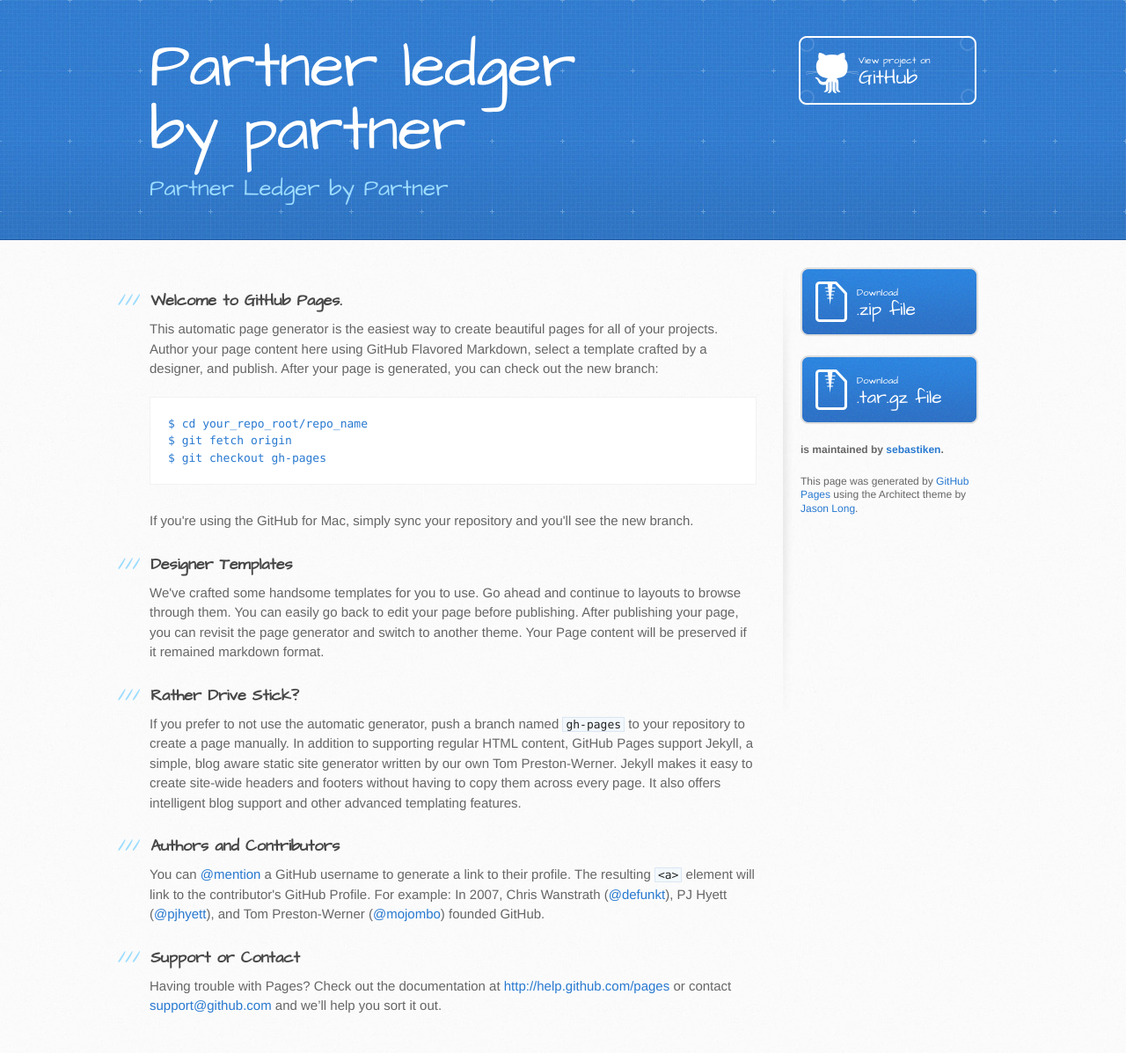
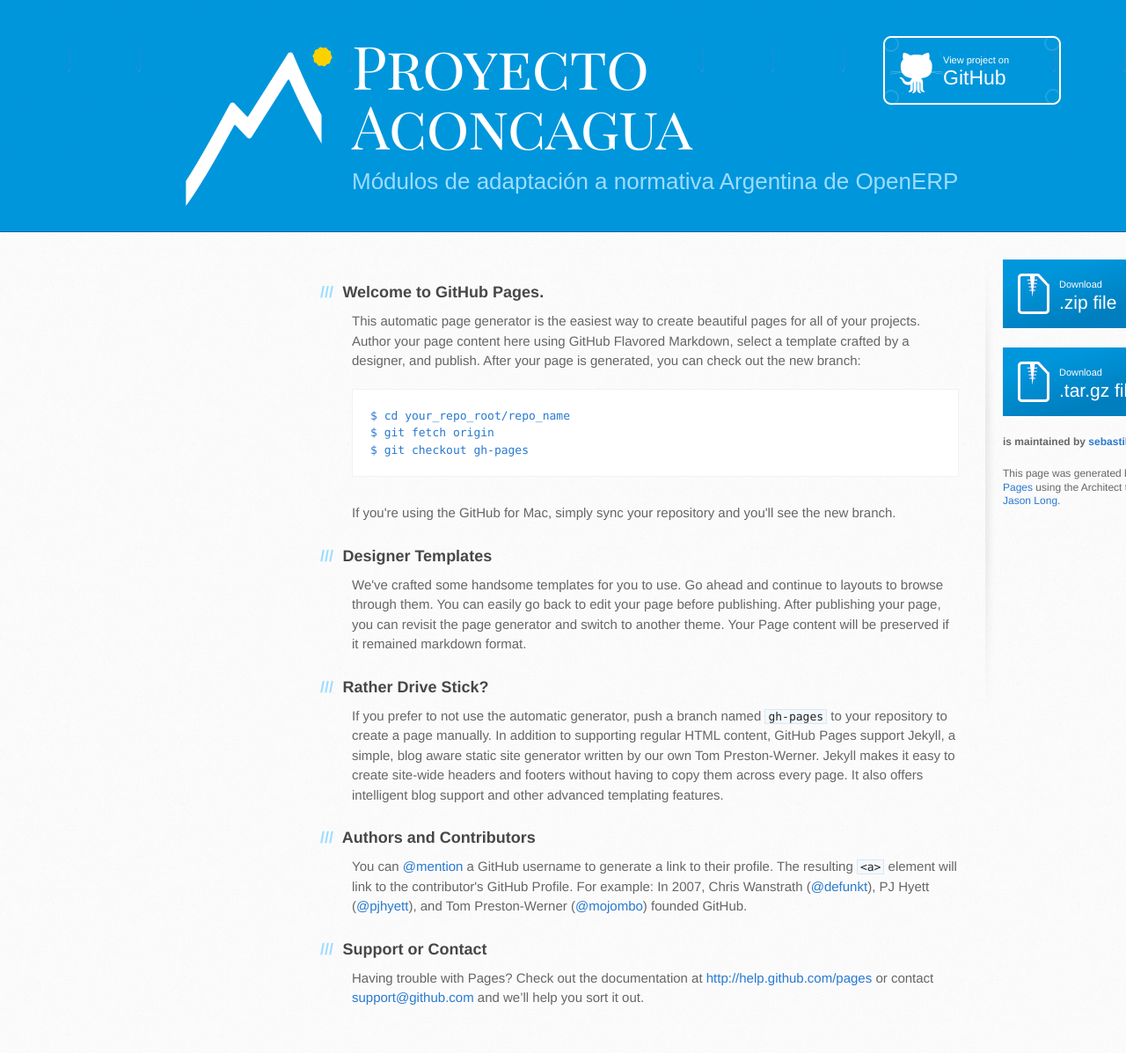
Before and after one commit to ProyectoAconcagua/ProyectoAconcagua.github.io, a Jekyll site: the page index.html, which Jekyll copies as it is, in a window 1280 px wide. Shown: the whole page at 88% size. Built offline with Jekyll 4.4.1, drawn with Linux system fonts in a browser that asks for light colours; Markdown is read by kramdown in place of the engine named in the settings.

Commit message:
Usando un tema como base y modificando.

```diff
--- a/index.html
+++ b/index.html
@@ -4,10 +4,11 @@
     <meta charset='utf-8'>
     <meta http-equiv="X-UA-Compatible" content="chrome=1">
     <meta name="viewport" content="width=device-width, initial-scale=1, maximum-scale=1">
-    <link href='https://fonts.googleapis.com/css?family=Architects+Daughter' rel='stylesheet' type='text/css'>
+    <link href='http://fonts.googleapis.com/css?family=Playfair+Display+SC' rel='stylesheet' type='text/css'>
     <link rel="stylesheet" type="text/css" href="stylesheets/stylesheet.css" media="screen" />
     <link rel="stylesheet" type="text/css" href="stylesheets/pygment_trac.css" media="screen" />
     <link rel="stylesheet" type="text/css" href="stylesheets/print.css" media="print" />
+
 
     <!--[if lt IE 9]>
     <script src="//html5shiv.googlecode.com/svn/trunk/html5.js"></script>
@@ -18,9 +19,11 @@
 
   <body>
     <header>
+      <div class="logo">
+      </div>
       <div class="inner">
-        <h1>Partner ledger by partner</h1>
-        <h2>Partner Ledger by Partner</h2>
+        <h1>Proyecto Aconcagua</h1>
+        <h2>Módulos de adaptación a normativa Argentina de OpenERP</h2>
         <a href="https://github.com/sebastiken/partner_ledger_by_partner" class="button"><small>View project on</small>GitHub</a>
       </div>
     </header>
--- a/stylesheets/stylesheet.css
+++ b/stylesheets/stylesheet.css
@@ -66,14 +66,14 @@
 header {
   padding-top: 40px;
   padding-bottom: 40px;
-  font-family: 'Architects Daughter', 'Helvetica Neue', Helvetica, Arial, serif;
+  font-family: 'Playfair Display SC', serif, Arial, serif;
   background: #2e7bcf url(../images/header-bg.jpg) 0 0 repeat-x;
   border-bottom: solid 1px #275da1;
 }
 
 header h1 {
   letter-spacing: -1px;
-  font-size: 72px;
+  font-size: 68px;
   color: #fff;
   line-height: 1;
   margin-bottom: 0.2em;
@@ -82,17 +82,28 @@
 
 header h2 {
   font-size: 26px;
+  font-family: Arial, serif;
   color: #9ddcff;
   font-weight: normal;
   line-height: 1.3;
-  width: 540px;
+  width: 740px;
   letter-spacing: 0;
 }
 
 .inner {
   position: relative;
   width: 940px;
+  padding-left: 400px;
   margin: 0 auto;
+}
+
+.logo {
+  position: absolute;
+  width: 200px;
+  height: 200px;
+  left: 200px;
+  background: transparent url(../images/logo.png) 0 0 no-repeat no-repeat;
+  background-size: contain;
 }
 
 #content-wrapper {
@@ -144,7 +155,7 @@
 }
 header a.button {
   position: absolute;
-  right: 0;
+  right: 10%;
   top: 0;
   background: transparent url(../images/github-button.png) 0 0 no-repeat;
 }
```
Also changed, not shown: images/download-button.png, images/header-bg.jpg, images/logo.png (added).
